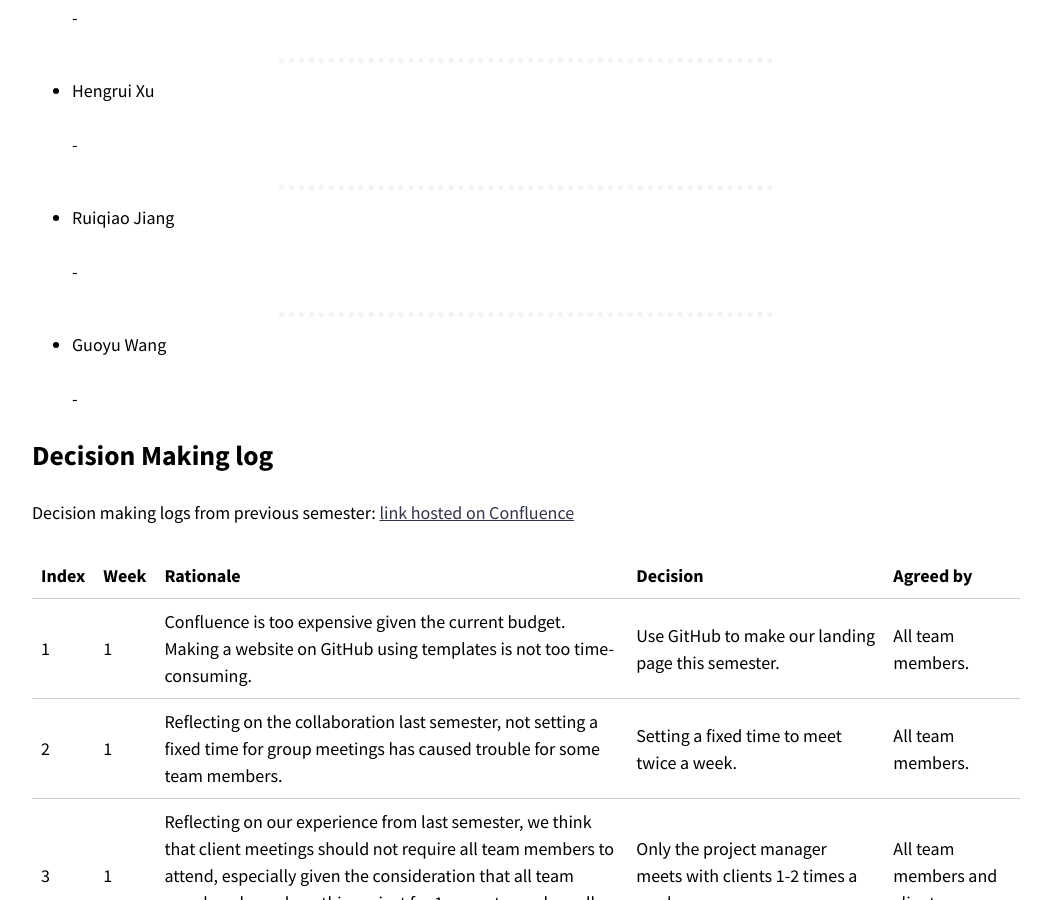
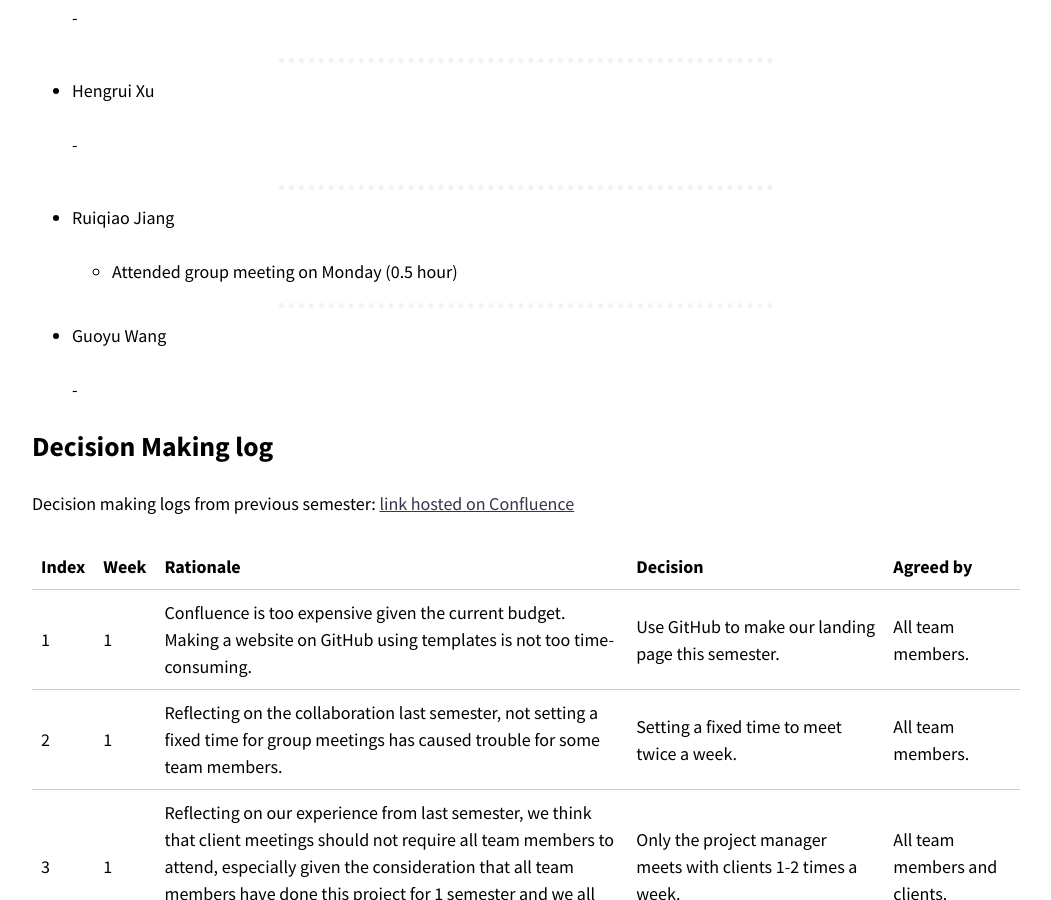
Before and after one commit to optofab/optofab.github.io, a Jekyll site: the page built from logs.md, in a window 1280 px wide and 900 px high, scrolled down 21504 px. Shown: the whole window, without its empty margins (114-1165 px from the left). Built offline with Jekyll 4.4.1, drawn with Linux system fonts in a browser that asks for light colours; nearby versions of some CDN libraries; emoji names are drawn with the system emoji font.

Commit message:
Update logs.md

```diff
--- a/logs.md
+++ b/logs.md
@@ -798,7 +798,7 @@ _[Don't forget to add hours for each of the work you've done. This line will be
 
 - Ruiqiao Jiang
 
-  -
+  - Attended group meeting on Monday (0.5 hour)
 
 <hr class="hr-dotted">
 
```
